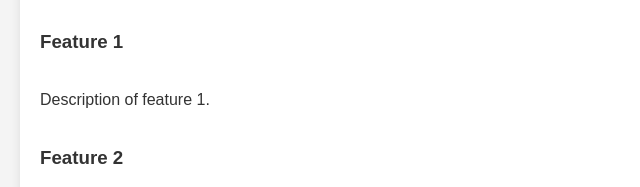
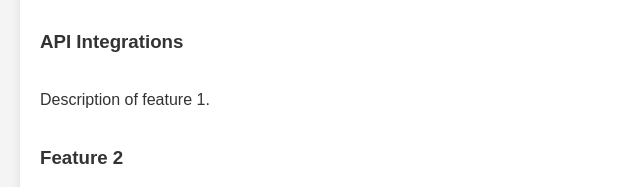
Before and after one commit to LukePamlerr/Coreon.js, a website: page Coreon.js/website/public/index.html in a window 1280 px wide. Shown: the part 541-728 px from the top of the page, 0-640 px from the left. Drawn offline with Linux system fonts and the light colour scheme.

Commit message:
Update index.html

```diff
--- a/Coreon.js/website/public/index.html
+++ b/Coreon.js/website/public/index.html
@@ -34,7 +34,7 @@
             <h2>Features</h2>
             <div class="feature-list">
                 <div class="feature-card">
-                    <h3>Feature 1</h3>
+                    <h3>API Integrations</h3>
                     <p>Description of feature 1.</p>
                 </div>
                 <div class="feature-card">
```
